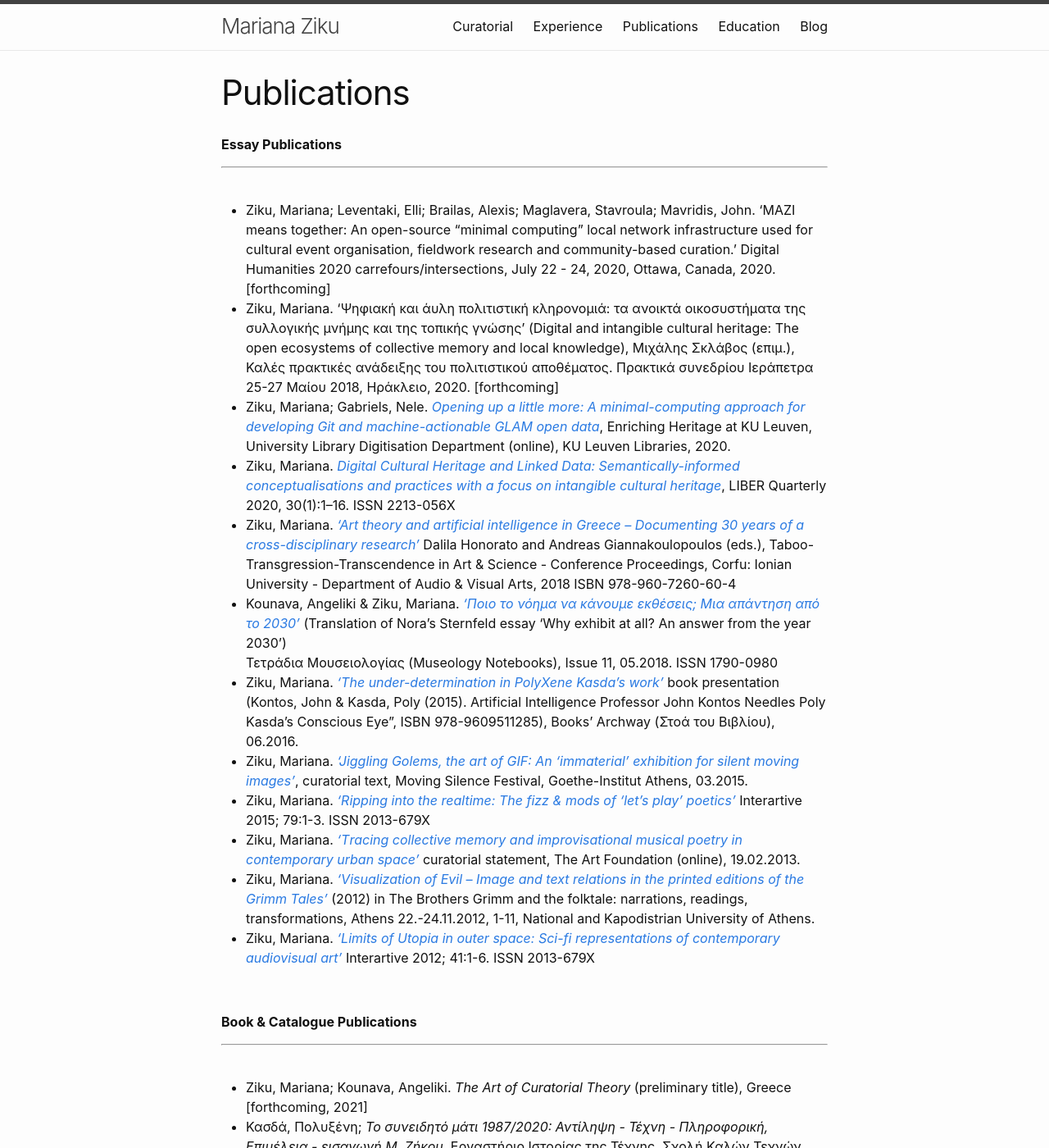
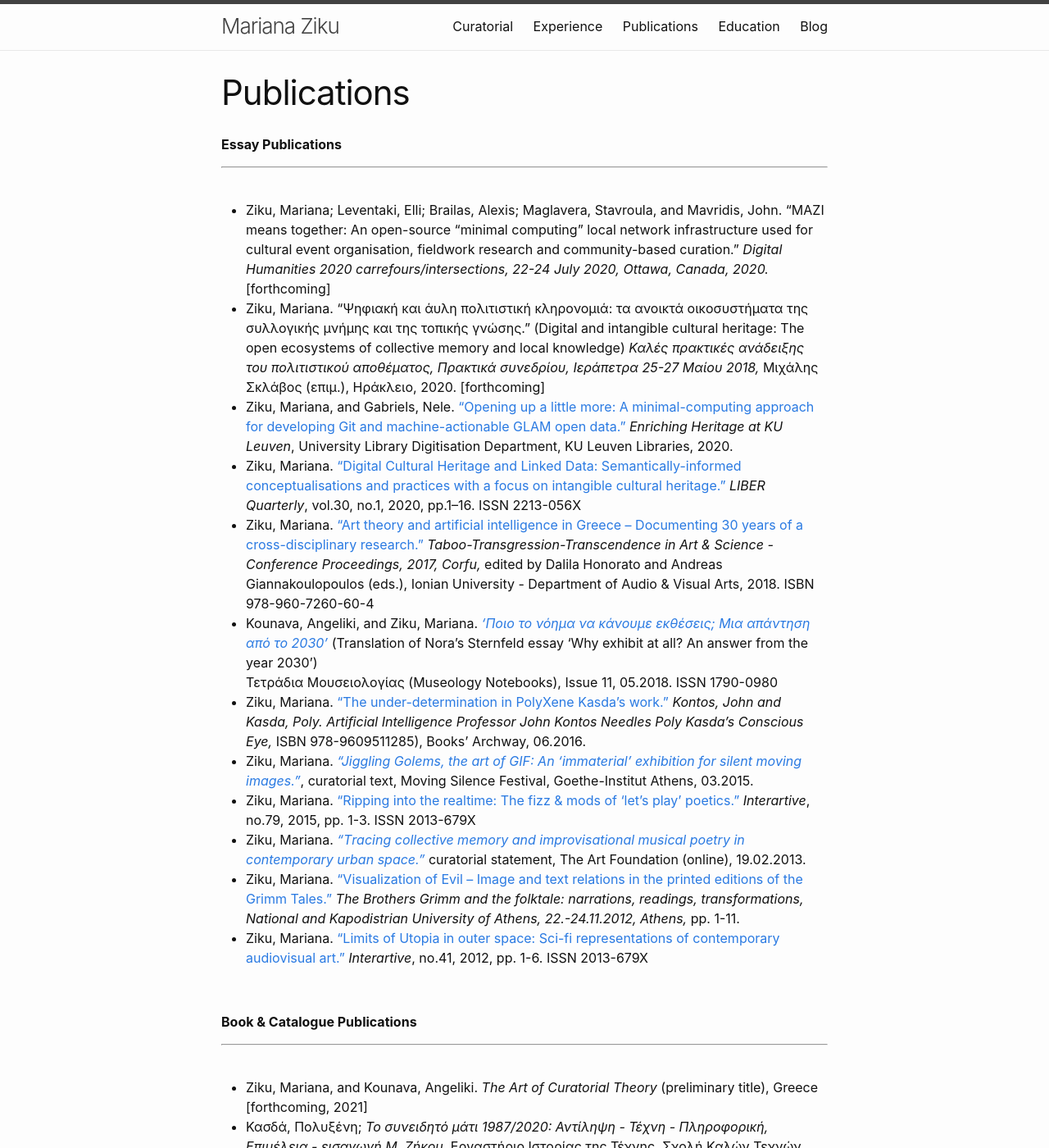
Before and after one commit to mziku/mziku.github.io, a Jekyll site: the page built from publications.md, in a window 1280 px wide and 1400 px high. Shown: the whole window at 82% size. Built offline with Jekyll 4.4.1, drawn with Linux system fonts in a browser that asks for light colours; some of the changed text lies outside the part shown.

Commit message:
Update publications.md

```diff
--- a/publications.md
+++ b/publications.md
@@ -9,19 +9,19 @@ navigation_weight: 3
 
 ---
 <br>
-- Ziku, Mariana; Leventaki, Elli; Brailas, Alexis; Maglavera, Stavroula; Mavridis, John. 'MAZI means together: An open-source “minimal computing” local network infrastructure used for cultural event organisation, fieldwork research and community-based curation.' Digital Humanities 2020 carrefours/intersections, July 22 - 24, 2020, Ottawa, Canada, 2020. [forthcoming]
-- Ziku, Mariana. 'Ψηφιακή και άυλη πολιτιστική κληρονομιά: τα ανοικτά οικοσυστήματα της συλλογικής μνήμης και της τοπικής γνώσης' (Digital and intangible cultural heritage: The open ecosystems of collective memory and local knowledge), Μιχάλης Σκλάβος (επιμ.), Καλές πρακτικές ανάδειξης του πολιτιστικού αποθέματος. Πρακτικά συνεδρίου Ιεράπετρα 25-27 Μαίου 2018, Ηράκλειο, 2020. [forthcoming]
-- Ziku, Mariana; Gabriels, Nele. [*Opening up a little more: A minimal-computing approach for developing Git and machine-actionable GLAM open data*](https://enrichingheritage.wordpress.com/2020/05/01/git-and-machine-actionable-data-pilot/#), Enriching Heritage at KU Leuven, University Library Digitisation Department (online), KU Leuven Libraries, 2020.
-- Ziku, Mariana. [*Digital Cultural Heritage and Linked Data: Semantically-informed conceptualisations and practices with a focus on intangible cultural heritage*](https://www.liberquarterly.eu/articles/10315/), LIBER Quarterly 2020, 30(1):1–16. ISSN 2213-056X
-- Ziku, Mariana. [*'Art theory and artificial intelligence in Greece – Documenting 30 years of a cross-disciplinary research'*](https://www.academia.edu/35189649/Art_Theory_and_Artificial_Intelligence_in_Greece_Documenting_30_years_of_a_cross-disciplinary_research) Dalila Honorato and Andreas Giannakoulopoulos (eds.), Taboo-Transgression-Transcendence in Art & Science - Conference Proceedings, Corfu: Ionian University - Department of Audio & Visual Arts, 2018 ISBN 978-960-7260-60-4
-- Kounava, Angeliki & Ziku, Mariana. [*'Ποιο το νόημα να κάνουμε εκθέσεις; Μια απάντηση από το 2030'*](https://kaleidoscope.gr/el/tetradia-mouseiologias/tetradia11--11-523.html) (Translation of Nora's Sternfeld essay 'Why exhibit at all? An answer from the year 2030')
+- Ziku, Mariana; Leventaki, Elli; Brailas, Alexis; Maglavera, Stavroula, and Mavridis, John. "MAZI means together: An open-source “minimal computing” local network infrastructure used for cultural event organisation, fieldwork research and community-based curation." *Digital Humanities 2020 carrefours/intersections, 22-24 July 2020, Ottawa, Canada, 2020.* [forthcoming]
+- Ziku, Mariana. "Ψηφιακή και άυλη πολιτιστική κληρονομιά: τα ανοικτά οικοσυστήματα της συλλογικής μνήμης και της τοπικής γνώσης." (Digital and intangible cultural heritage: The open ecosystems of collective memory and local knowledge) *Καλές πρακτικές ανάδειξης του πολιτιστικού αποθέματος, Πρακτικά συνεδρίου, Ιεράπετρα 25-27 Μαίου 2018,* Μιχάλης Σκλάβος (επιμ.), Ηράκλειο, 2020. [forthcoming]
+- Ziku, Mariana, and Gabriels, Nele. ["Opening up a little more: A minimal-computing approach for developing Git and machine-actionable GLAM open data."](https://enrichingheritage.wordpress.com/2020/05/01/git-and-machine-actionable-data-pilot/#) *Enriching Heritage at KU Leuven*, University Library Digitisation Department, KU Leuven Libraries, 2020.
+- Ziku, Mariana. ["Digital Cultural Heritage and Linked Data: Semantically-informed conceptualisations and practices with a focus on intangible cultural heritage."](https://www.liberquarterly.eu/articles/10315/) *LIBER Quarterly*, vol.30, no.1, 2020, pp.1–16. ISSN 2213-056X
+- Ziku, Mariana. ["Art theory and artificial intelligence in Greece – Documenting 30 years of a cross-disciplinary research."](https://www.academia.edu/35189649/Art_Theory_and_Artificial_Intelligence_in_Greece_Documenting_30_years_of_a_cross-disciplinary_research) *Taboo-Transgression-Transcendence in Art & Science - Conference Proceedings, 2017, Corfu,* edited by Dalila Honorato and Andreas Giannakoulopoulos (eds.), Ionian University - Department of Audio & Visual Arts, 2018. ISBN 978-960-7260-60-4
+- Kounava, Angeliki, and Ziku, Mariana. [*'Ποιο το νόημα να κάνουμε εκθέσεις; Μια απάντηση από το 2030'*](https://kaleidoscope.gr/el/tetradia-mouseiologias/tetradia11--11-523.html) (Translation of Nora's Sternfeld essay 'Why exhibit at all? An answer from the year 2030')
 Τετράδια Μουσειολογίας (Museology Notebooks), Issue 11, 05.2018. ISSN 1790-0980
-- Ziku, Mariana. [*'The under-determination in PolyXene Kasda's work'*](https://lekseikones.wordpress.com/2016/07/26/the-under-determination-in-poly-kasdas-work/) book presentation (Kontos, John & Kasda, Poly (2015). Artificial Intelligence Professor John Kontos Needles Poly Kasda's Conscious Eye", ISBN 978-9609511285), Books’ Archway (Στοά του Βιβλίου), 06.2016.
-- Ziku, Mariana. [*'Jiggling Golems, the art of GIF: An 'immaterial' exhibition for silent moving images'*](https://lekseikones.wordpress.com/2015/04/08/jiggling-golems-the-art-of-gifs), curatorial text, Moving Silence Festival, Goethe-Institut Athens, 03.2015.
-- Ziku, Mariana. [*'Ripping into the realtime: The fizz & mods of 'let's play' poetics'*](http://interartive.org/2015/11/ripping-into-the-realtime-lets-play/) Interartive 2015; 79:1-3. ISSN 2013-679X
-- Ziku, Mariana. [*'Τracing collective memory and improvisational musical poetry in contemporary urban space'*](http://theartfoundation.metamatic.gr/EN/BLOG_/art-culture/858/tracing_collective_memory_and_improvisational_musical_poetry_in_contemporary_urban_space/) curatorial statement, The Art Foundation (online), 19.02.2013.
-- Ziku, Mariana. [*'Visualization of Evil – Image and text relations in the printed editions of the Grimm Tales'*](https://www.academia.edu/2482774/Visualization_of_Evil_muted_women_horror_and_censorship_in_19th_and_20th_century_Grimm_Tales) (2012) in The Brothers Grimm and the folktale: narrations, readings, transformations, Athens 22.-24.11.2012, 1-11,  National and Kapodistrian University of Athens.
-- Ziku, Mariana. [*'Limits of Utopia in outer space: Sci-fi representations of contemporary audiovisual art'*](https://www.academia.edu/1906443/Limits_of_Utopia_in_outer-space_Contemporary_sci-fi_art_representations) Interartive 2012; 41:1-6. ISSN 2013-679X
+- Ziku, Mariana. ["The under-determination in PolyXene Kasda's work."](https://lekseikones.wordpress.com/2016/07/26/the-under-determination-in-poly-kasdas-work/) *Kontos, John and Kasda, Poly. Artificial Intelligence Professor John Kontos Needles Poly Kasda's Conscious Eye,* ISBN 978-9609511285), Books’ Archway, 06.2016.
+- Ziku, Mariana. [*"Jiggling Golems, the art of GIF: An 'immaterial' exhibition for silent moving images."*](https://lekseikones.wordpress.com/2015/04/08/jiggling-golems-the-art-of-gifs), curatorial text, Moving Silence Festival, Goethe-Institut Athens, 03.2015.
+- Ziku, Mariana. ["Ripping into the realtime: The fizz & mods of 'let's play' poetics."](http://interartive.org/2015/11/ripping-into-the-realtime-lets-play/) *Interartive*, no.79, 2015, pp. 1-3. ISSN 2013-679X
+- Ziku, Mariana. [*"Τracing collective memory and improvisational musical poetry in contemporary urban space."*](http://theartfoundation.metamatic.gr/EN/BLOG_/art-culture/858/tracing_collective_memory_and_improvisational_musical_poetry_in_contemporary_urban_space/) curatorial statement, The Art Foundation (online), 19.02.2013.
+- Ziku, Mariana. ["Visualization of Evil – Image and text relations in the printed editions of the Grimm Tales."](https://www.academia.edu/2482774/Visualization_of_Evil_muted_women_horror_and_censorship_in_19th_and_20th_century_Grimm_Tales) *The Brothers Grimm and the folktale: narrations, readings, transformations, National and Kapodistrian University of Athens, 22.-24.11.2012, Athens,* pp. 1-11.
+- Ziku, Mariana. ["Limits of Utopia in outer space: Sci-fi representations of contemporary audiovisual art."](https://www.academia.edu/1906443/Limits_of_Utopia_in_outer-space_Contemporary_sci-fi_art_representations) *Interartive*, no.41, 2012, pp. 1-6. ISSN 2013-679X
 
   <br>
 
@@ -31,9 +31,9 @@ navigation_weight: 3
 
 <br>
 
-- Ziku, Mariana; Kounava, Angeliki. *The Art of Curatorial Theory* (preliminary title), Greece [forthcoming, 2021]
+- Ziku, Mariana, and Kounava, Angeliki. *The Art of Curatorial Theory* (preliminary title), Greece [forthcoming, 2021]
 - Κασδά, Πολυξένη; *Το συνειδητό μάτι 1987/2020: Αντίληψη - Τέχνη - Πληροφορική, Επιμέλεια - εισαγωγή Μ. Ζήκου*. Εργαστήριο Ιστορίας της Τέχνης, Σχολή Καλών Τεχνών, Πανεπιστήμιο Ιωαννίνων, 2020. [forthcoming]
-- Dermentzopoulos, Christos and Ziku, Mariana (eds.). *Tradition anew! Biennale of Western Balkans. History of Art Laboratory, School of Fine Arts, University of Ioannina, 2020. ISBN 978-960-233-251-1* [forthcoming]
+- Dermentzopoulos, Christos, and Ziku, Mariana (eds.). *Tradition anew! Biennale of Western Balkans.* History of Art Laboratory, School of Fine Arts, University of Ioannina, 2020. ISBN 978-960-233-251-1 [forthcoming]
 - Ziku, Mariana. [*Micro-cinema of Attractions: GIF art imageries and creative techniques*](https://drive.google.com/drive/folders/0B0UjNhiCkNpkN0pPU2ZVX3BzVFU), ARTos Foundation (PDF, interactive EPUB, print), Cyprus 2017. ISBN 978-9963-8703-8-7
 
 <br>
```
